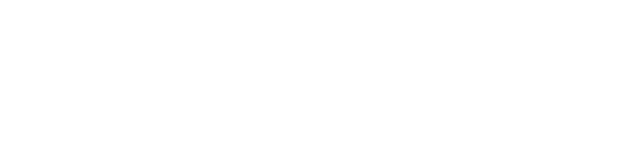
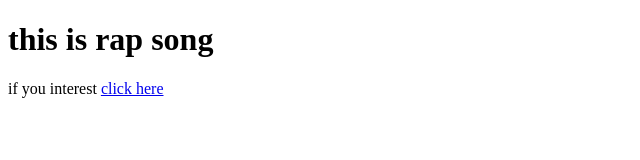
Before and after one commit to asshikhon/2nd-github-repo, a plain HTML site: page index.html in a window 1280 px wide. Shown: the whole page, without its empty margins (0-640 px from the left). Drawn offline with Linux system fonts and the light colour scheme.

Commit message:
added the rap song

```diff
--- a/index.html
+++ b/index.html
@@ -6,6 +6,7 @@
     <title>2nd github repo</title>
 </head>
 <body>
-
+    <h1>this is rap song</h1>
+    <p>if you interest <a href="https://www.youtube.com/watch?v=KTYMgJXOs0w&list=RDMMKTYMgJXOs0w&start_radio=1">click here</a></p>
 </body>
 </html>
```
